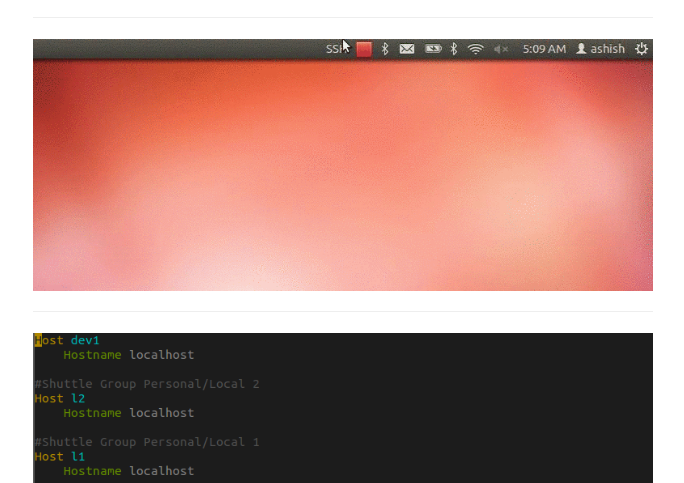
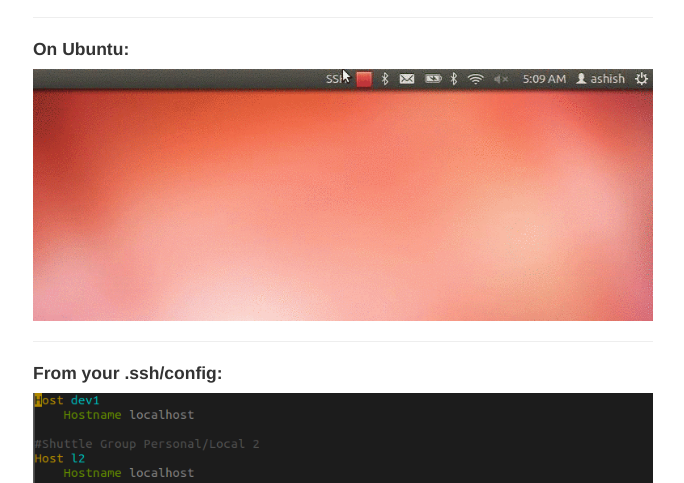
Before and after one commit to ashisha/shuttle, a plain HTML site: page index.html in a window 1280 px wide. Shown: the part 317-800 px from the top of the page, without its empty margins (297-981 px from the left). Drawn offline with Linux system fonts and the light colour scheme.

Commit message:
Add h4 buddies to images

```diff
--- a/index.html
+++ b/index.html
@@ -26,8 +26,10 @@
             </div>
             <div class="row"><div class="span8 offset2">
             <hr/>
+                    <h4>On Ubuntu:</h4>
                     <img src="img/Shuttle.For.Ubuntu.gif" />
             <hr/>
+                    <h4>From your .ssh/config:</h4>
                     <img src="img/ssh.config.png" />
             <hr/>
             </div></div>
```
